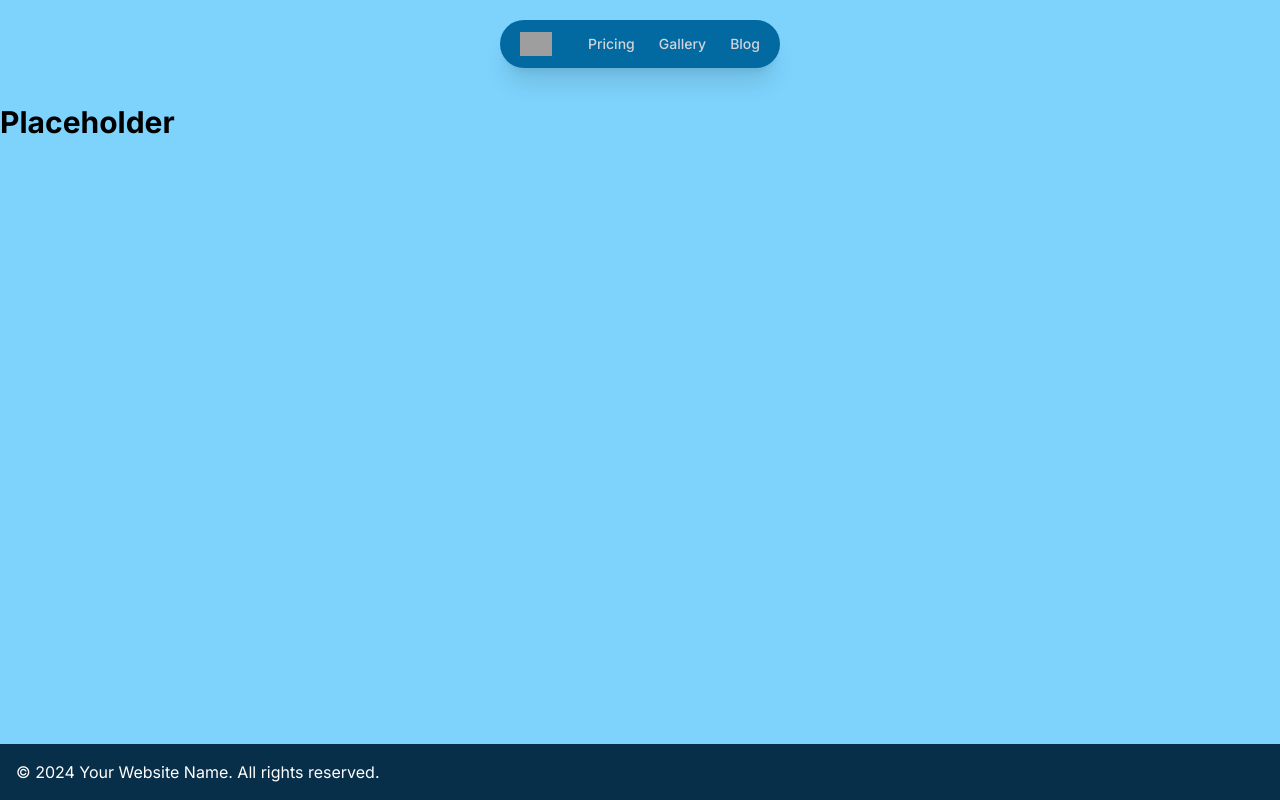
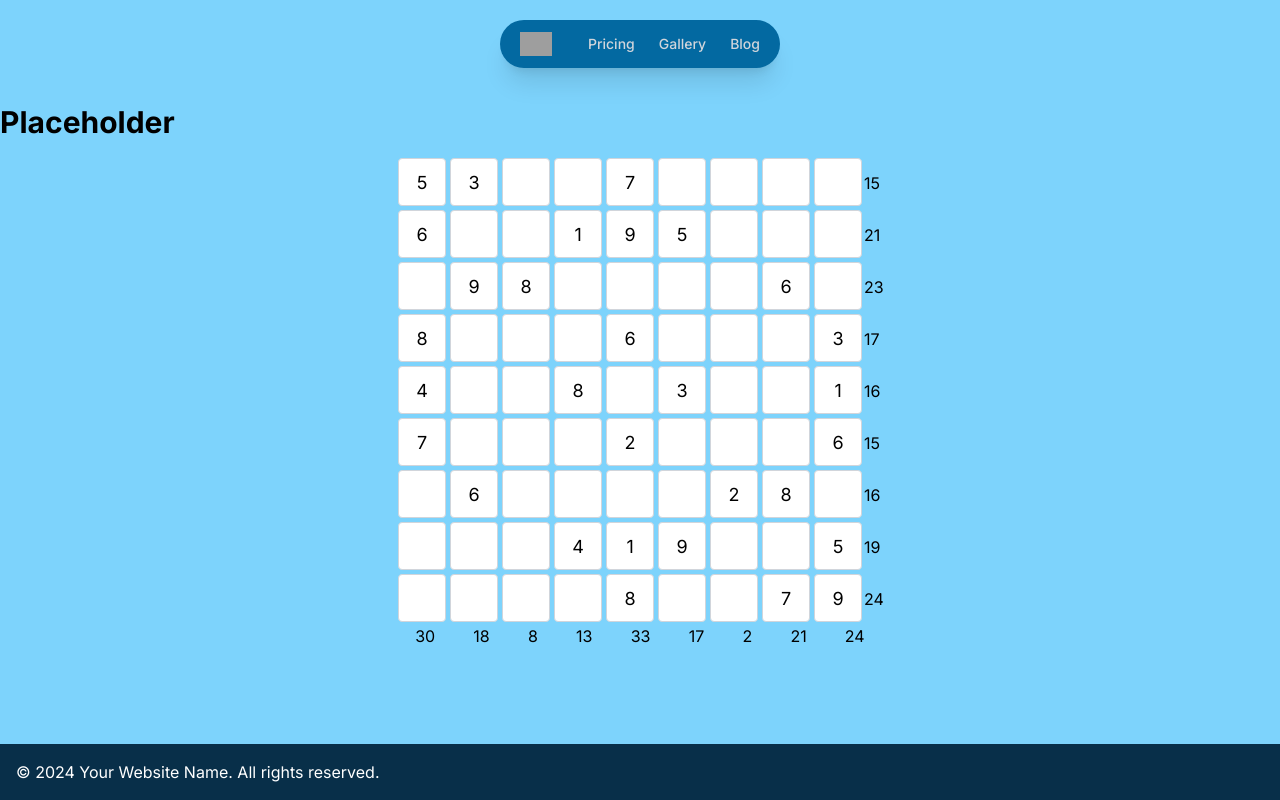
Before and after one commit to stivenm16/devToolkit, a Next.js app: page / in a window 1280 px wide. Built offline with nearby package versions, Linux system fonts and the light colour scheme; grey boxes are pictures that could not be loaded.

Commit message:
sudoku boilerplate

```diff
--- /dev/null
+++ b/src/app/components/ui/sudoku/Board.tsx
@@ -0,0 +1,68 @@
+'use client'
+
+import React from 'react'
+import Cell from './Cell'
+
+interface Props {
+  // size: number
+}
+
+const Board: React.FC<Props> = () => {
+  const [board, setBoard] = React.useState<number[][]>([
+    [5, 3, 0, 0, 7, 0, 0, 0, 0],
+    [6, 0, 0, 1, 9, 5, 0, 0, 0],
+    [0, 9, 8, 0, 0, 0, 0, 6, 0],
+    [8, 0, 0, 0, 6, 0, 0, 0, 3],
+    [4, 0, 0, 8, 0, 3, 0, 0, 1],
+    [7, 0, 0, 0, 2, 0, 0, 0, 6],
+    [0, 6, 0, 0, 0, 0, 2, 8, 0],
+    [0, 0, 0, 4, 1, 9, 0, 0, 5],
+    [0, 0, 0, 0, 8, 0, 0, 7, 9],
+  ])
+  const handleCellValue = (
+    value: number,
+    rowIndex: number,
+    columnIndex: number,
+  ) => {
+    const updatedBoard = [...board]
+
+    updatedBoard[rowIndex][columnIndex] = value
+    setBoard(updatedBoard)
+  }
+
+  const sumRow = (row: number[]) => {
+    return row.reduce((sum, value) => sum + value, 0)
+  }
+
+  const sumColumn = (board: number[][], columnIndex: number) => {
+    return board.reduce((sum, row) => sum + row[columnIndex], 0)
+  }
+
+  return (
+    <div className="grid-cols-9 gap-0">
+      {board.map((row, rowIndex) => (
+        <div className="grid-rows-9" key={rowIndex}>
+          {row.map((cellValue: number, columnIndex: number) => (
+            <Cell
+              key={columnIndex}
+              value={cellValue}
+              onChange={handleCellValue}
+              rowIndex={rowIndex}
+              columnIndex={columnIndex}
+            />
+          ))}
+          <span>{sumRow(row)}</span>
+        </div>
+      ))}
+      <div className="flex w-auto justify-around">
+        {board[0].map((_, columnIndex) => (
+          <span key={columnIndex} className="">
+            {sumColumn(board, columnIndex)}
+          </span>
+        ))}
+      </div>
+    </div>
+  )
+}
+
+export default Board
--- /dev/null
+++ b/src/app/components/ui/sudoku/Cell.tsx
@@ -0,0 +1,37 @@
+import React from 'react'
+
+interface CellProps {
+  value: number
+  onChange: (value: number, rowIndex: number, columnIndex: number) => void
+  rowIndex: number
+  columnIndex: number
+}
+
+const aux = (value: string) => {
+  return parseInt(value, 10)
+}
+const Cell: React.FC<CellProps> = ({
+  value,
+  onChange,
+  rowIndex,
+  columnIndex,
+}) => {
+  return (
+    <input
+      type="text"
+      value={value || ''}
+      maxLength={1}
+      onChange={(e) => {
+        const inputValue = e.target.value.trim() // Trim leading/trailing whitespace
+        const parsedValue = parseFloat(inputValue)
+
+        if (inputValue === '' || !isNaN(parsedValue)) {
+          onChange(inputValue === '' ? 0 : parsedValue, rowIndex, columnIndex)
+        }
+      }}
+      className="w-12 h-12 border border-gray-300 rounded text-center text-lg focus:outline-none focus:ring-2 focus:ring-blue-500 m-0.5"
+    />
+  )
+}
+
+export default Cell
--- a/src/app/page.tsx
+++ b/src/app/page.tsx
@@ -1,11 +1,14 @@
 import Layout from './components/Layout'
+import Board from './components/ui/sudoku/Board'
 
 export default function Home() {
   return (
     <Layout>
       {/* Your home page content goes here */}
       <h2 className="text-3xl font-bold my-4">Placeholder</h2>
-      {/* Add content about yourself, your projects, and links to game pages */}
+      <div className="flex justify-center">
+        <Board />
+      </div>
     </Layout>
   )
 }
```
